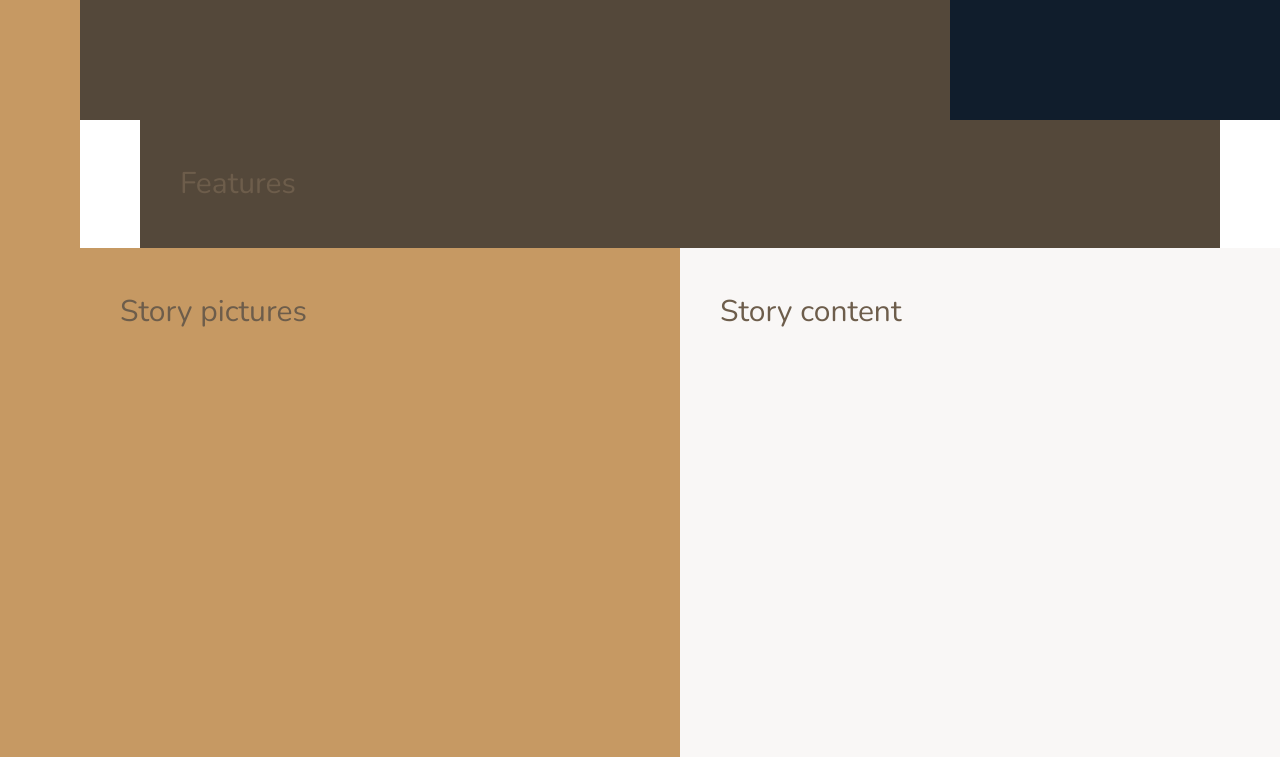
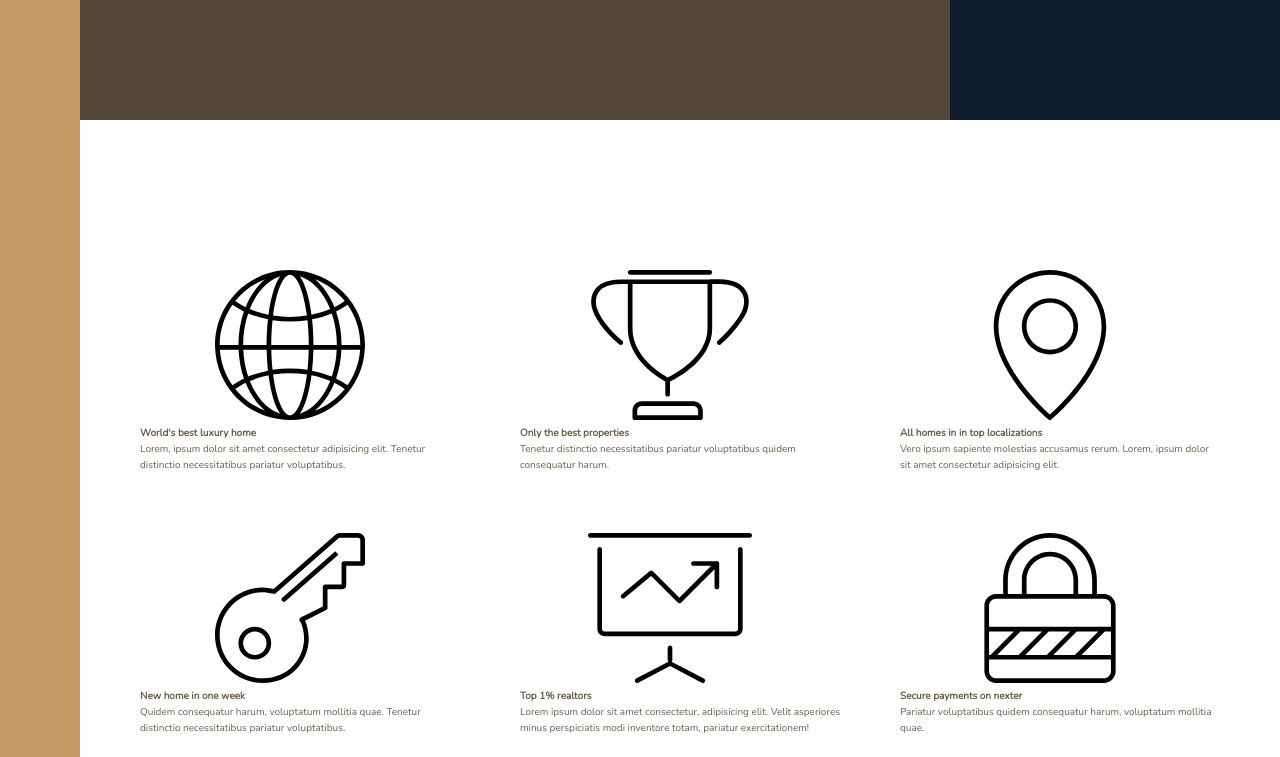
Before and after one commit to Arsenowy/nexter, a website: page index.html in a window 1280 px wide. Shown: the part 520-1277 px from the top of the page. Drawn offline with nearby package versions, Linux system fonts and the light colour scheme.

Commit message:
Add html structure to feature section

```diff
--- a/index.html
+++ b/index.html
@@ -21,7 +21,81 @@
 
     <div class="realtors">Top 3 realtors</div>
 
-    <section class="features">Features</section>
+    <section class="features">
+      <div class="feature">
+        <svg class="feature__icon">
+          <use xlink:href="img/sprite.svg#icon-global"></use>
+        </svg>
+
+        <h4 class="heading-4">World's best luxury home</h4>
+
+        <p class="feature__text">
+          Lorem, ipsum dolor sit amet consectetur adipisicing elit. Tenetur
+          distinctio necessitatibus pariatur voluptatibus.
+        </p>
+      </div>
+      <div class="feature">
+        <svg class="feature__icon">
+          <use xlink:href="img/sprite.svg#icon-trophy"></use>
+        </svg>
+
+        <h4 class="heading-4">Only the best properties</h4>
+
+        <p class="feature__text">
+          Tenetur distinctio necessitatibus pariatur voluptatibus quidem
+          consequatur harum.
+        </p>
+      </div>
+      <div class="feature">
+        <svg class="feature__icon">
+          <use xlink:href="img/sprite.svg#icon-map-pin"></use>
+        </svg>
+
+        <h4 class="heading-4">All homes in in top localizations</h4>
+
+        <p class="feature__text">
+          Vero ipsum sapiente molestias accusamus rerum. Lorem, ipsum dolor sit
+          amet consectetur adipisicing elit.
+        </p>
+      </div>
+      <div class="feature">
+        <svg class="feature__icon">
+          <use xlink:href="img/sprite.svg#icon-key"></use>
+        </svg>
+
+        <h4 class="heading-4">New home in one week</h4>
+
+        <p class="feature__text">
+          Quidem consequatur harum, voluptatum mollitia quae. Tenetur distinctio
+          necessitatibus pariatur voluptatibus.
+        </p>
+      </div>
+      <div class="feature">
+        <svg class="feature__icon">
+          <use xlink:href="img/sprite.svg#icon-presentation"></use>
+        </svg>
+
+        <h4 class="heading-4">Top 1% realtors</h4>
+
+        <p class="feature__text">
+          Lorem ipsum dolor sit amet consectetur, adipisicing elit. Velit
+          asperiores minus perspiciatis modi inventore totam, pariatur
+          exercitationem!
+        </p>
+      </div>
+      <div class="feature">
+        <svg class="feature__icon">
+          <use xlink:href="img/sprite.svg#icon-lock"></use>
+        </svg>
+
+        <h4 class="heading-4">Secure payments on nexter</h4>
+
+        <p class="feature__text">
+          Pariatur voluptatibus quidem consequatur harum, voluptatum mollitia
+          quae.
+        </p>
+      </div>
+    </section>
 
     <div class="story__pictures">Story pictures</div>
 
--- a/sass/_base.scss
+++ b/sass/_base.scss
@@ -38,14 +38,7 @@
   display: grid;
   grid-template-rows: 80vh min-content 40vw repeat(3, auto);
   grid-template-columns:
-    [sidebar-start] 8rem [sidebar-end full-start] minmax(
-      6rem,
-      1fr
-    ) [center-start] repeat(8, [col-start] minmax(min-content, 14rem) [col-end])
+    [sidebar-start] 8rem [sidebar-end full-start] minmax(6rem, 1fr)
+    [center-start] repeat(8, [col-start] minmax(min-content, 14rem) [col-end])
     [center-end] minmax(6rem, 1fr) [full-end];
-
-  & > * {
-    padding: 40px;
-    font-size: 3rem;
-  }
 }
--- a/sass/_features.scss
+++ b/sass/_features.scss
@@ -1,5 +1,9 @@
 .features {
-  background-color: $color-grey-dark-1;
+  grid-column: center-start / center-end;
 
-  grid-column: center-start / center-end;
+  margin: 15rem 0;
+
+  display: grid;
+  grid-template-columns: repeat(3, 1fr);
+  grid-gap: 6rem;
 }
```
Also changed, not shown: img/text.txt (+5 -6 lines), css/style.css.
